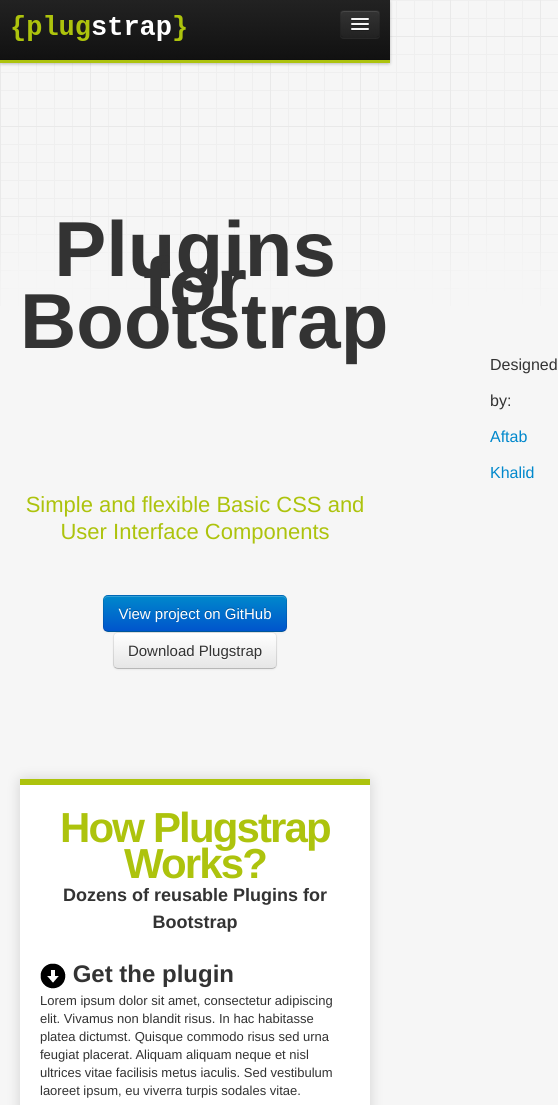
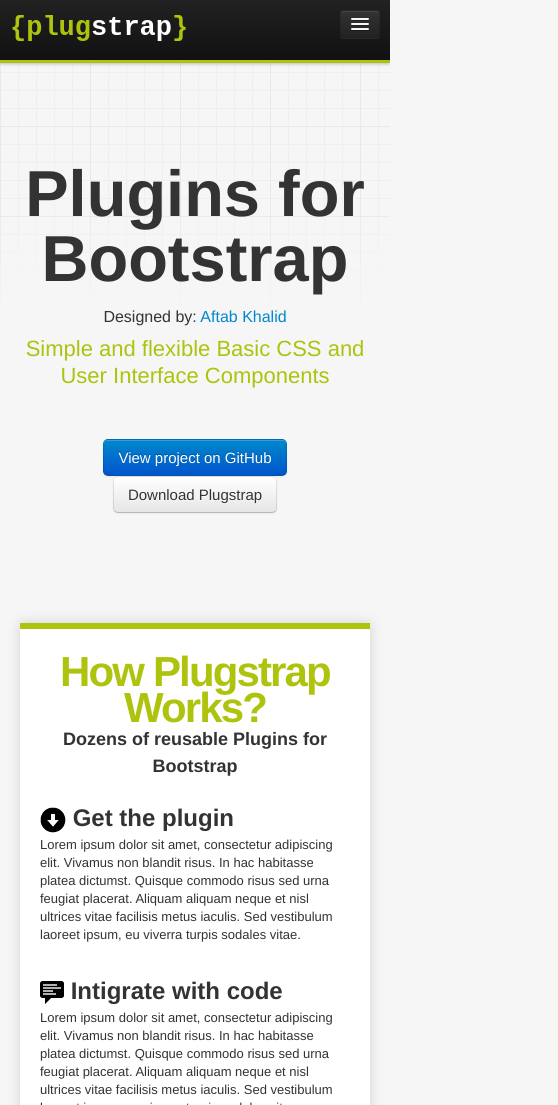
Before and after one commit to aftabkhalid/plugstrap, a plain HTML site: page index.html in a window 390 px wide. Shown: the top 1105 px of the page, 558 px wide, since content can reach past the window. Drawn offline with Linux system fonts and the light colour scheme; files whose address does not match are found by name.

Commit message:
fixed navigation and featured unit

```diff
--- a/css/components/navigation-bar.css
+++ b/css/components/navigation-bar.css
@@ -198,8 +198,9 @@
 }
 .navbar .nav > li > a {
   float: none;
-  padding: 9px 15px 11px;
-  line-height: 29px;
+  padding: 7px 15px;
+  margin-top:9px;
+  margin-bottom:9px;
   color: #999999;
   text-decoration: none;
   text-shadow: 0 -1px 0 rgba(0, 0, 0, 0.25);
@@ -222,8 +223,6 @@
    -webkit-border-radius: 2px;
   -moz-border-radius: 2px;
   border-radius: 2px;
-  line-height: 10px;
-  margin-top:9px;
   -webkit-transition: background 0.3s ease-in-out;
   -moz-transition: background 0.3s ease-in-out;
   -ms-transition: background 0.3s ease-in-out;
@@ -238,8 +237,6 @@
    -webkit-border-radius: 2px;
   -moz-border-radius: 2px;
   border-radius: 2px;
-  line-height: 10px;
-  margin-top:9px;
 }
 .navbar .divider-vertical {
   height: 50px;
--- a/css/theme/theme.css
+++ b/css/theme/theme.css
@@ -12,6 +12,7 @@ body{
 }
 .featured-unit h1{
 	font-size:78px;
+	line-height:72px;
 }
 .featured-unit h2,
 .featured-unit h3{
@@ -68,3 +69,26 @@ body{
 	padding:25px 0;
 	margin-top:25px;
 }
+
+@media (max-width: 767px) {
+	.featured-unit{
+		margin:80px 0 110px;
+	}
+	.featured-unit h1{
+		font-size:65px;
+		line-height:65px;
+	}
+	.featured-unit h2{
+		font-size:16px;
+		margin:8px 0 0 0;
+		text-align:center;
+	}
+}
+
+@media (min-width: 768px) and (max-width: 979px) {
+	.featured-unit h2{
+		font-size:16px;
+		margin:8px 0 0 0;
+		text-align:center;
+	}
+}
```
